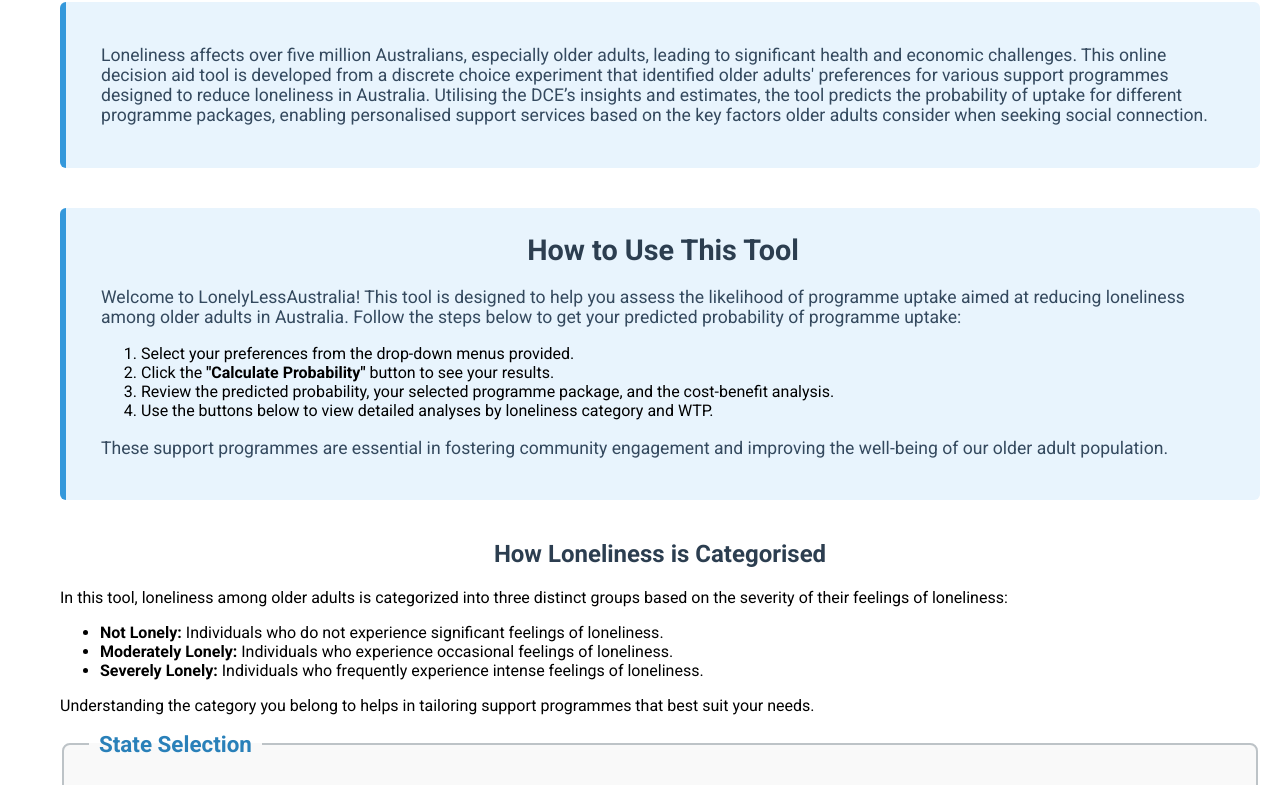
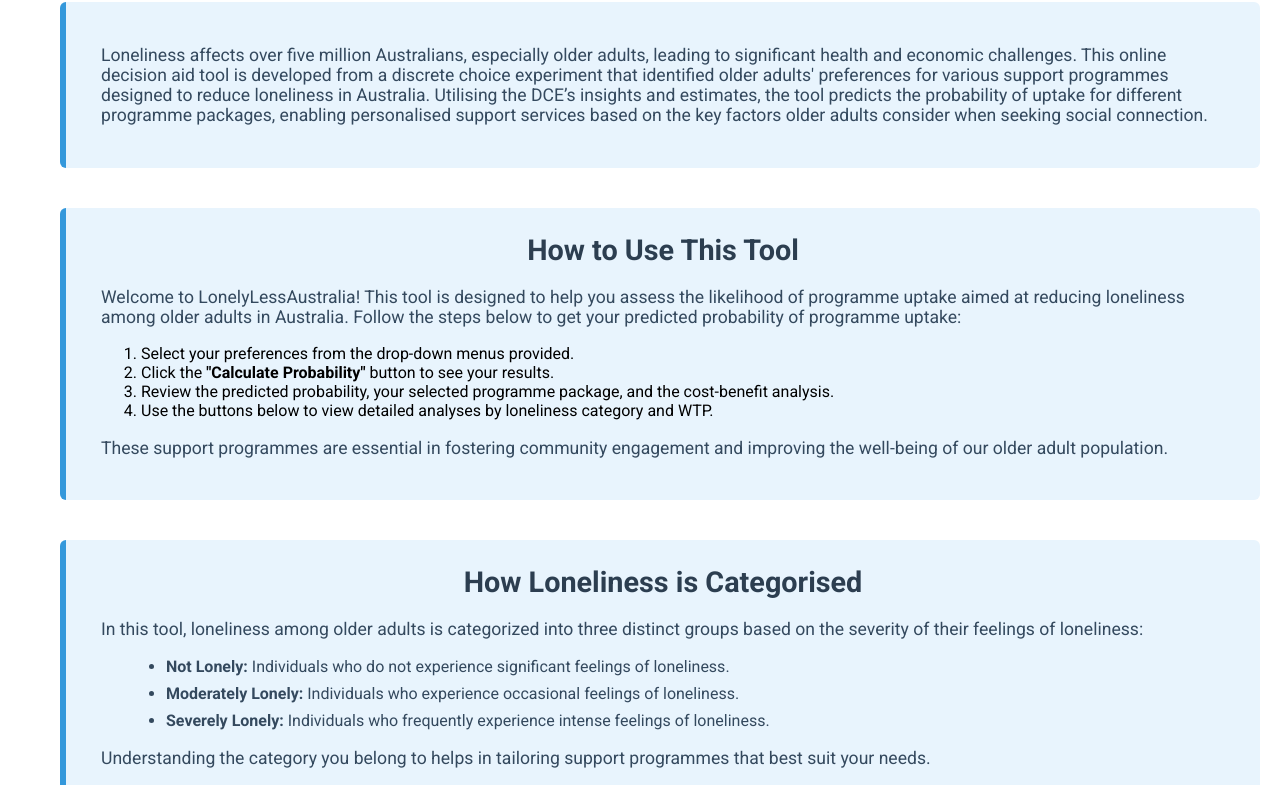
Before and after one commit to DrGenie/LonelyLess, a plain HTML site: page index.html in a window 1280 px wide. Shown: the part 167-952 px from the top of the page. Drawn offline with nearby package versions, Linux system fonts and the light colour scheme.

Commit message:
Update styles.css
ssss

```diff
--- a/styles.css
+++ b/styles.css
@@ -29,7 +29,7 @@ h1, h2, h3, h4 {
     margin-bottom: 20px;
 }
 
-.introduction, .instructions {
+.introduction, .instructions, .loneliness-categories {
     background-color: #e8f4fd;
     padding: 25px 35px;
     border-left: 6px solid #3498db;
@@ -37,14 +37,25 @@ h1, h2, h3, h4 {
     border-radius: 6px;
 }
 
-.introduction p, .instructions p {
+.introduction p, .instructions p, .loneliness-categories p {
     font-size: 1.1em;
     color: #34495e;
 }
 
-.instructions h2 {
+.instructions h2, .loneliness-categories h2 {
     margin-top: 0;
     font-size: 1.8em;
+}
+
+.loneliness-categories ul {
+    list-style-type: disc;
+    margin-left: 25px;
+    font-size: 1em;
+    color: #34495e;
+}
+
+.loneliness-categories li {
+    margin-bottom: 8px;
 }
 
 form {
```
